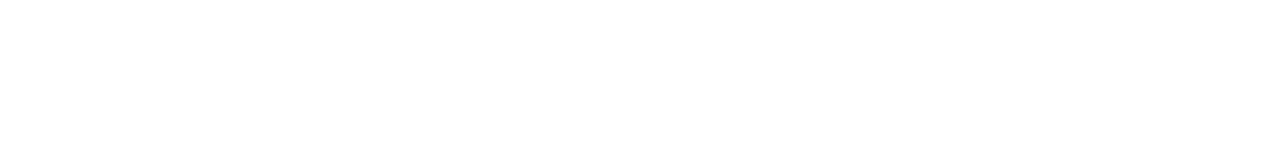
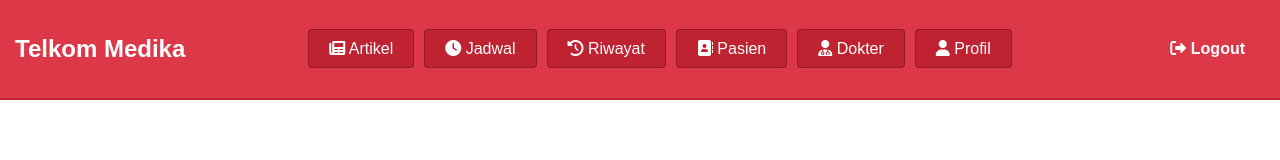
Before and after one commit to ihsanmau26/Tubes_PPW, a plain HTML site: page index.html in a window 1280 px wide. Drawn offline with Linux system fonts and the light colour scheme.

Commit message:
Membuat navigation bar

```diff
--- /dev/null
+++ b/css/main-styles.css
@@ -0,0 +1,88 @@
+body {
+    font-family: Arial, sans-serif;
+    margin: 0;
+    padding: 0;
+}
+
+.navbar {
+    background-color: hsl(354, 70%, 54%);
+    padding: 15px;
+    display: flex;
+    justify-content: space-between;
+    align-items: center;
+    border-bottom: 2px solid hsl(354, 70%, 44%);
+    position: sticky;
+    top: 0;
+    z-index: 1000;
+}
+
+.navbar-section {
+    display: flex;
+    align-items: center;
+}
+
+.navbar-left {
+    flex: 1;
+}
+
+.navbar-brand {
+    text-decoration: none;
+    color: #fff;
+}
+
+.navbar-center {
+    flex: 3;
+    display: flex;
+    justify-content: center;
+}
+
+.navbar-right {
+    flex: 1;
+    display: flex;
+    justify-content: flex-end;
+}
+
+.navbar-nav {
+    list-style: none;
+    display: flex;
+    gap: 10px;
+}
+
+.nav-item {
+    display: inline-block;
+}
+
+.nav-link {
+    text-decoration: none;
+    color: #fff;
+    padding: 10px 20px;
+    border-radius: 4px;
+    background-color: hsl(354, 70%, 44%);
+    border: 1px solid hsl(354, 70%, 34%);
+}
+
+.nav-link:hover {
+    background-color: white;
+    color: hsl(354, 70%, 54%);
+}
+
+.nav-link.active {
+    background-color: white;
+    color: hsl(354, 70%, 54%);
+}
+
+.navbar-right .logout {
+    text-decoration: none;
+    color: white;
+    font-weight: bold;
+    border: none;
+    background-color: hsl(354, 70%, 54%);
+}
+
+.navbar-right .logout:hover {
+    color: #dbdada;
+}
+
+main {
+    margin: 20px;
+}
--- a/index.html
+++ b/index.html
@@ -3,9 +3,53 @@
 <head>
     <meta charset="UTF-8">
     <meta name="viewport" content="width=device-width, initial-scale=1.0">
-    <title>Home</title>
+    <meta http-equiv="X-UA-Compatible" content="ie=edge">
+    <title>Home | Telkom Medika</title>
+    <link rel="stylesheet" href="css/main-styles.css">
+    <link rel="stylesheet" href="https://cdnjs.cloudflare.com/ajax/libs/font-awesome/6.0.0-beta3/css/all.min.css">
 </head>
 <body>
+    <nav class="navbar">
+        <div class="navbar-section navbar-left">
+            <a class="navbar-brand" href="#">
+                <h1>Telkom Medika</h1>
+            </a>
+        </div>
 
+        <div class="navbar-section navbar-center">
+            <ul class="navbar-nav">
+                <li class="nav-item">
+                    <a class="nav-link" href="artikel.html"><i class="fas fa-newspaper"></i> Artikel</a>
+                </li>
+                <li class="nav-item">
+                    <a class="nav-link" href="jadwal.html"><i class="fas fa-clock"></i> Jadwal</a>
+                </li>
+                <li class="nav-item">
+                    <a class="nav-link" href="riwayat.html"><i class="fas fa-history"></i> Riwayat</a>
+                </li>
+                <li class="nav-item">
+                    <a class="nav-link" href="pasien.html"><i class="fa fa-address-book"></i> Pasien</a>
+                </li>
+                <li class="nav-item">
+                    <a class="nav-link" href="dokter.html"><i class="fas fa-user-md"></i> Dokter</a>
+                </li>
+                <li class="nav-item">
+                    <a class="nav-link" href="profil.html"><i class="fas fa-user"></i> Profil</a>
+                </li>
+            </ul>
+        </div>
+
+        <div class="navbar-section navbar-right">
+            <ul class="navbar-nav">
+                <li class="nav-item">
+                    <a href="login.html" class="nav-link logout"><i class="fas fa-sign-out-alt"></i> Logout</a>
+                </li>
+            </ul>
+        </div>
+    </nav>
+
+    <main>
+
+    </main>
 </body>
 </html>
```
